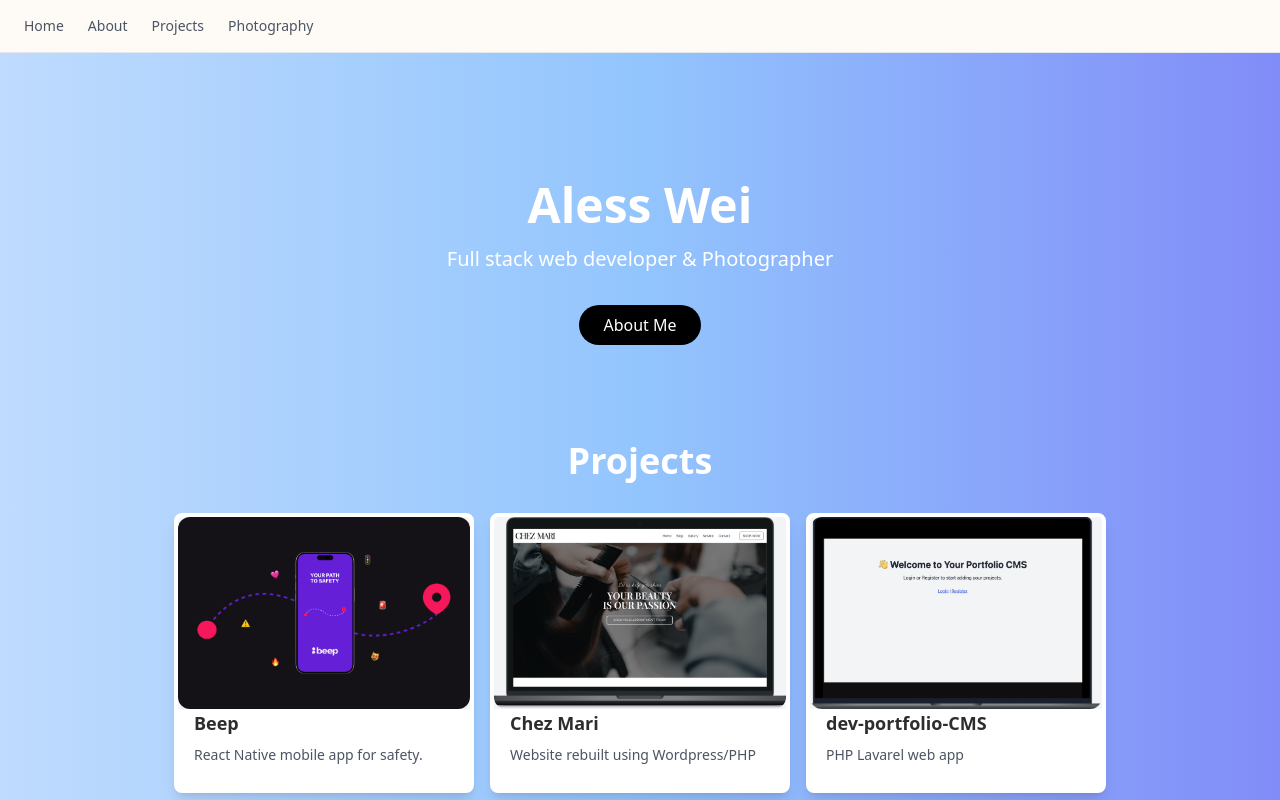
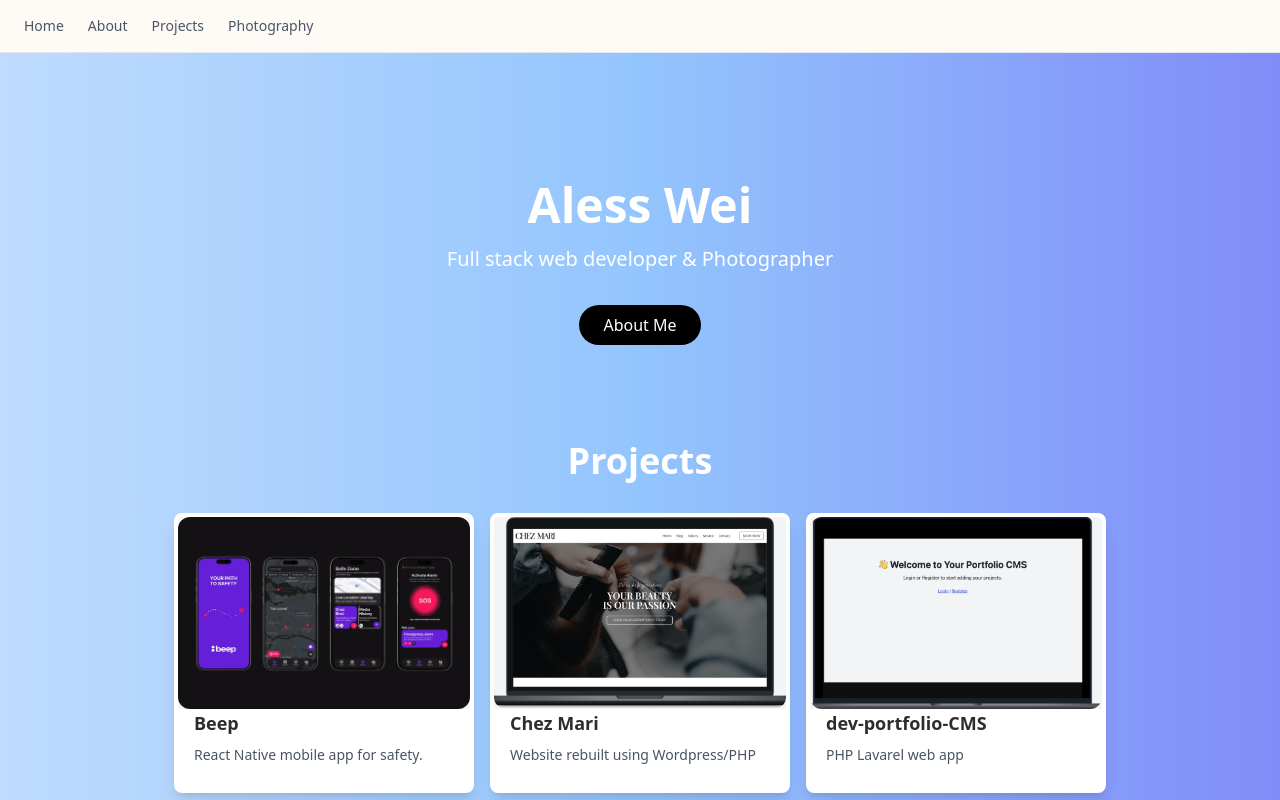
Before and after one commit to alesstongwen/portfolio, a React (Create React App) app: page / in a window 1280 px wide. Shown: the top 800 px of the page. Built offline with nearby package versions, Linux system fonts and the light colour scheme.

Commit message:
remove unused image and update projects page

```diff
--- a/package.json
+++ b/package.json
@@ -15,6 +15,7 @@
     "react-icons": "^5.5.0",
     "react-router-dom": "^7.5.0",
     "react-scripts": "5.0.1",
+    "react-type-animation": "^3.2.0",
     "typescript": "^4.9.5",
     "web-vitals": "^2.1.4"
   },
--- a/src/pages/HomePage.tsx
+++ b/src/pages/HomePage.tsx
@@ -1,5 +1,6 @@
 import ScrapbookWindow from "../components/ScrapbookWindow";
 import { Link } from "react-router-dom";
+import { TypeAnimation } from "react-type-animation";
 
 const HomePage: React.FC = () => {
   return (
@@ -30,7 +31,7 @@ const HomePage: React.FC = () => {
             <ScrapbookWindow
               title="Beep"
               content="React Native mobile app for safety."
-              imgSrc="/assets/Beep-showcase.png"
+              imgSrc="/assets/Beep-projectcard.webp"
             />
           </Link>
           <Link to="/projects/chezmari">
--- a/src/pages/ProjectPage.tsx
+++ b/src/pages/ProjectPage.tsx
@@ -16,7 +16,7 @@ const ProjectPage: React.FC = () => {
             <ScrapbookWindow
               title="Beep"
               content="React Native mobile app for safety."
-              imgSrc="/assets/Beep-showcase.png"
+              imgSrc="/assets/Beep-projectcard.webp"
             />
           </Link>
           <Link to="/projects/chezmari">
@@ -26,14 +26,13 @@ const ProjectPage: React.FC = () => {
               imgSrc="/assets/ChezMariThumbnail.png"
             />
           </Link>
-          <Link to="/projects/ai-workout-guide">
+          <Link to="/projects/dev-portfolio-CMS">
             <ScrapbookWindow
-              title="AI Workout Guide"
-              content="Description of project 3."
-              imgSrc="/assets/project3.jpg"
+              title="dev-portfolio-CMS"
+              content="PHP Lavarel web app"
+              imgSrc="/assets/dev-cms.png"
             />
           </Link>
-
           <Link to="/projects/makeup-product-review">
             <ScrapbookWindow
               title="Makeup Product Review App"
```
Also changed, not shown: public/assets/Beep-showcase.png (deleted), 1 other file (tests, documents, lock files or other folders).
